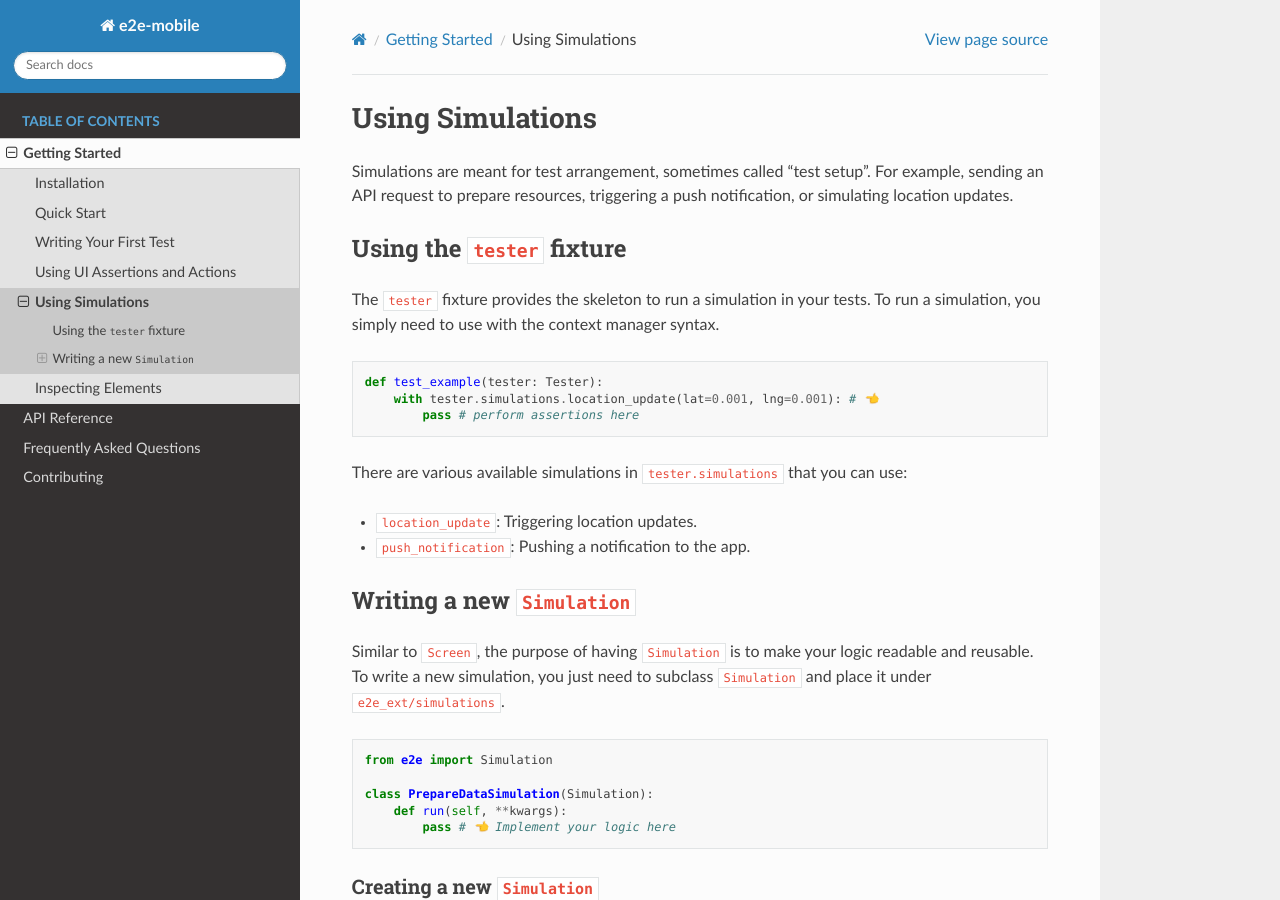
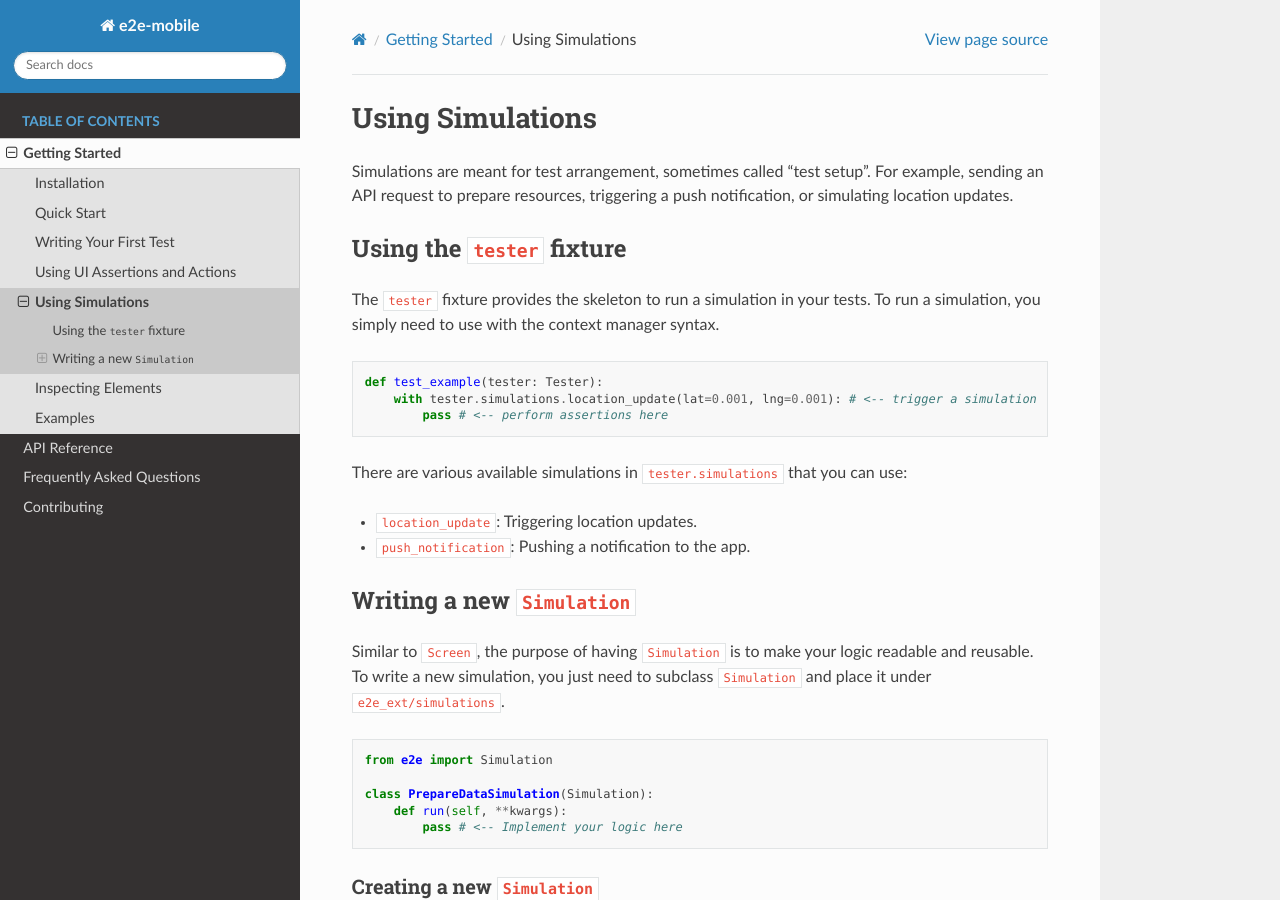
Before and after one commit to trinhngocthuyen/e2e-mobile, a Sphinx documentation site: the page built from docs/getting_started/simulations.rst, in a window 1280 px wide and 900 px high. Built offline with Sphinx 7.4.7 and the Read the Docs theme 2.0.0, drawn with Linux system fonts in a browser that asks for light colours; pages that are not in the unit, such as notebooks, are missing from menus.

Commit message:
DOC: Examples & create example test_settings

```diff
--- a/docs/getting_started/index.rst
+++ b/docs/getting_started/index.rst
@@ -10,3 +10,4 @@
    ui_assertions_actions
    simulations
    inspecting_elements
+   examples
--- a/docs/getting_started/simulations.rst
+++ b/docs/getting_started/simulations.rst
@@ -13,8 +13,8 @@
 .. code-block:: python
 
     def test_example(tester: Tester):
-        with tester.simulations.location_update(lat=0.001, lng=0.001): # 👈
-            pass # perform assertions here
+        with tester.simulations.location_update(lat=0.001, lng=0.001): # <-- trigger a simulation
+            pass # <-- perform assertions here
 
 There are various available simulations in ``tester.simulations`` that you can use:
 
@@ -32,7 +32,7 @@
 
     class PrepareDataSimulation(Simulation):
         def run(self, **kwargs):
-            pass # 👈 Implement your logic here
+            pass # <-- Implement your logic here
 
 Creating a new ``Simulation``
 ~~~~~~~~~~~~~~~~~~~~~~~~~~~~~
```
Also changed, not shown: docs/getting_started/examples.rst (added, +77 -0 lines), 2 other files.
